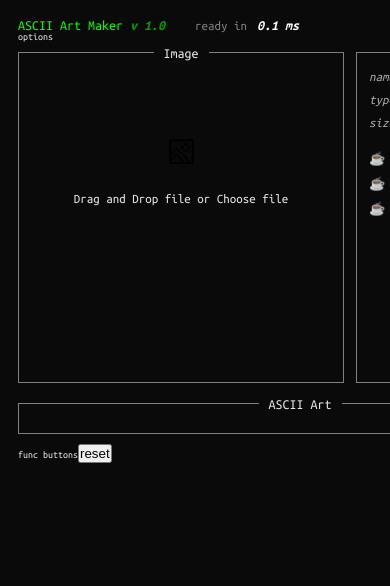
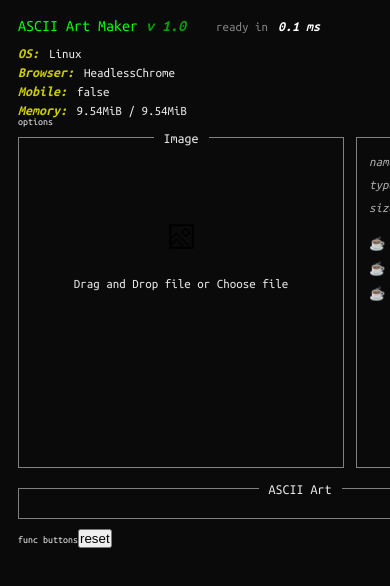
Before and after one commit to lofi-J/Ascii-Maker, a Next.js app: page /ascii/image in a window 390 px wide. Shown: the top 586 px of the page. Built offline with nearby package versions, Linux system fonts and the light colour scheme.

Commit message:
[feat] TerminalStatus 정보 추가

```diff
--- a/src/app/ascii/image/page.module.css
+++ b/src/app/ascii/image/page.module.css
@@ -6,25 +6,7 @@
 }
 
 /* ready header */
-.header {
-  font-size: 1.4rem;
-  color: var(--green);
-  .version {
-    opacity: 0.6;
-    font-weight: bold;
-  }
-  .gray {
-    padding-left: 3rem;
-    font-size: 1.3rem;
-    color: gray;
-    .em {
-      font-size: 1.4rem;
-      font-weight: bold;
-      color: var(--foreground);
-      padding-left: 1rem;
-    }
-  }
-}
+
 
 /* covert options */
 
@@ -39,6 +21,7 @@
 /* ASCII Art */
 .asciiArt {
   display: flex;
+  justify-content: center;
   flex: 1;
 }
 
--- a/src/app/ascii/image/page.tsx
+++ b/src/app/ascii/image/page.tsx
@@ -6,10 +6,11 @@ import ImageUploader from "@/components/ImageUploader/ImageUploader";
 import Fieldset from "@/components/Fieldset/Fieldset";
 import Status from "@/components/Status/Status";
 import ImageAsciiArt from "@/components/ImageAsciiArt/ImageAsciiArt";
+import TerminalStatus from "@/components/TerminalStatus/TerminalStatus";
 
 
 export default function BuildAsciiImage() {
-  const {time, incrementLoadCount} = useLoadTime(3);
+  const {time, incrementLoadCount} = useLoadTime(5);
   const [imageFile, setImageFile] = useState<File | null>(null); // 업로드한 이미지
   const [isUploadError, setIsUploadError] = useState(false); // 이미지 업로드 에러 여부
   const [conversionCompleted, setConversionCompleted] = useState(false); // image to ascii 완료 상태
@@ -28,11 +29,10 @@ export default function BuildAsciiImage() {
 
       {/* ready header */}
       <div className={styles.header}>
-        ASCII Art Maker <em className={styles.version}>v 1.0</em>
-        <span className={styles.gray}>
-          ready in
-          <em className={styles.em}>{time !== null ? time === 0 ? 0.1 : time.toFixed(3) : '.'} ms</em>
-        </span>
+        <TerminalStatus
+          onLoad={incrementLoadCount}
+          loadTime={time}
+        />
       </div>
 
       {/* covert options */}
@@ -66,7 +66,11 @@ export default function BuildAsciiImage() {
       {/* Ascii Art */}
       <div className={styles.asciiArt}>
         <Fieldset title="ASCII Art">
-          <ImageAsciiArt file={imageFile} />
+          <ImageAsciiArt
+            file={imageFile}
+            setComplete={setConversionCompleted}
+            onLoad={incrementLoadCount}
+          />
         </Fieldset>
       </div>
 
--- a/src/components/ImageAsciiArt/ImageAsciiArt.tsx
+++ b/src/components/ImageAsciiArt/ImageAsciiArt.tsx
@@ -1,21 +1,28 @@
 "use client";
 import generateAsciiImage from "@/modules/ascii/imageToAscii";
-import {CSSProperties, useEffect, useState} from "react";
+import {CSSProperties, Dispatch, SetStateAction, useEffect, useState} from "react";
 
 
 interface IImageAsciiArt {
   file: File | null;
+  setComplete: Dispatch<SetStateAction<boolean>>;
+  onLoad: () => void;
 }
 
-const ImageAsciiArt = ({file}: IImageAsciiArt) => {
+const ImageAsciiArt = ({file, setComplete, onLoad}: IImageAsciiArt) => {
   const [asciiArt, setAsciiArt] = useState<string>();
 
   const inlineStyle: CSSProperties = {
     width: "100%",
     whiteSpace: "pre",
     lineHeight: "0.5",
-    fontSize: "1rem"
+    fontSize: "1.1rem"
   };
+
+
+  useEffect(() => {
+    onLoad();
+  }, [onLoad]);
 
   useEffect(() => {
     if (!file) return;
@@ -32,6 +39,12 @@ const ImageAsciiArt = ({file}: IImageAsciiArt) => {
     reader.readAsDataURL(file);
   }, [file]);
 
+  useEffect(() => {
+    if (asciiArt) {
+      setComplete(true);
+    }
+  }, [asciiArt, setComplete]);
+
   return (
     <pre style={inlineStyle}>{asciiArt}</pre>
   );
--- /dev/null
+++ b/src/components/TerminalStatus/TerminalStatus.module.css
@@ -0,0 +1,38 @@
+.container {
+  display: flex;
+  flex-direction: column;
+  gap: 1.2rem;
+}
+.appVersion {
+  font-size: 1.6rem;
+  color: var(--green);
+  .version {
+    opacity: 0.6;
+    font-weight: bold;
+  }
+  .gray {
+    padding-left: 3rem;
+    font-size: 1.3rem;
+    color: gray;
+    .em {
+      font-size: 1.4rem;
+      font-weight: bold;
+      color: var(--foreground);
+      padding-left: 1rem;
+    }
+  }
+}
+.userInfo {
+  display: flex;
+  flex-direction: column;
+  gap: 0.5rem;
+  .row {
+    font-size: 1.3rem;
+    .em {
+      font-size: 1.4rem;
+      font-weight: bold;
+      color: var(--yellow);
+      padding-right: 0.3rem;
+    }
+  }
+}
--- /dev/null
+++ b/src/components/TerminalStatus/TerminalStatus.tsx
@@ -0,0 +1,86 @@
+"use client";
+import styles from "./TerminalStatus.module.css";
+import React, {useEffect, useState} from "react";
+
+
+interface ITerminalStatus {
+  onLoad: () => void;
+  loadTime: number | null;
+}
+interface IMemory {
+  usedJSHeapSize: number;
+  totalJSHeapSize: number;
+}
+type TMemoryInfo = {usedSize: number, totalSize: number};
+type TUserAgentData = {brands: {brand: string, version: string}[], isMobile: boolean, platform: string};
+
+const TerminalStatus = ({onLoad, loadTime}: ITerminalStatus) => {
+  const [memoryInfo, setMemoryInfo] = useState<TMemoryInfo>();
+  const [agentData, setAgentData] = useState<TUserAgentData>();
+
+  useEffect(() => {
+    // OS 정보
+    if (typeof window !== 'undefined' && window.navigator) {
+      // eslint-disable-next-line @typescript-eslint/ban-ts-comment
+      // @ts-ignore
+      const agentData = window.navigator.userAgentData;
+      const brands = agentData.brands;
+      const isMobile = agentData.mobile;
+      const platform = agentData.platform;
+      setAgentData({
+        brands: brands,
+        isMobile: isMobile,
+        platform: platform
+      })
+    }
+
+    // Memory 사용량 계산(브라우저에 API 없는경우 초기화 x)
+    const byteToMib = (byte: number) => byte / 1048576;
+
+    if (typeof window !== 'undefined' && 'memory' in performance) {
+      const memory = performance.memory as IMemory;
+      const usedJSHeap = byteToMib(memory.usedJSHeapSize);
+      const totalJSHeapSize = byteToMib(memory.totalJSHeapSize);
+      setMemoryInfo({usedSize: usedJSHeap, totalSize: totalJSHeapSize});
+    }
+  }, []);
+
+  useEffect(() => {
+    onLoad();
+  }, [onLoad]);
+
+  return (
+    <div className={styles.container}>
+      <div className={styles.appVersion}>
+        ASCII Art Maker <em className={styles.version}>v 1.0</em>
+        <span className={styles.gray}>
+          ready in
+          <em className={styles.em}>{loadTime !== null ? loadTime === 0 ? 0.1 : loadTime.toFixed(3) : '.'} ms</em>
+        </span>
+      </div>
+      <div className={styles.userInfo}>
+        {/* OS */}
+        <div className={styles.row}>
+          <em className={styles.em}>OS: </em> {agentData?.platform ? agentData.platform : 'Unknown'}
+        </div>
+        {/* Platform */}
+        <div className={styles.row}>
+          <em className={styles.em}>Browser: </em> {agentData?.brands[0].brand}
+        </div>
+        {/* Mobile */}
+        <div className={styles.row}>
+          <em className={styles.em}>Mobile: </em> {`${agentData?.isMobile}`}
+        </div>
+        {/* Memory */}
+        {memoryInfo && (
+          <div className={styles.row}>
+            <em className={styles.em}>Memory:</em> {memoryInfo.usedSize.toFixed(2)}MiB
+            / {memoryInfo.totalSize.toFixed(2)}MiB
+          </div>
+        )}
+      </div>
+    </div>
+  );
+}
+
+export default TerminalStatus;
--- a/src/modules/ascii/imageToAscii.ts
+++ b/src/modules/ascii/imageToAscii.ts
@@ -17,7 +17,7 @@ const generateAsciiImage = (img: HTMLImageElement) => {
   const {data} = imageData;
 
   // convert
-  const asciiChars = '@%#*+=-:. ';
+  const asciiChars = ['@', '%', '#', '*', '+', '=', '-', ':', '.',' '];
   let asciiStr = '';
   for (let i = 0; i < data.length; i += 4) {
     const r = data[i];
```
Also changed, not shown: src/assets/clock.svg (added).
